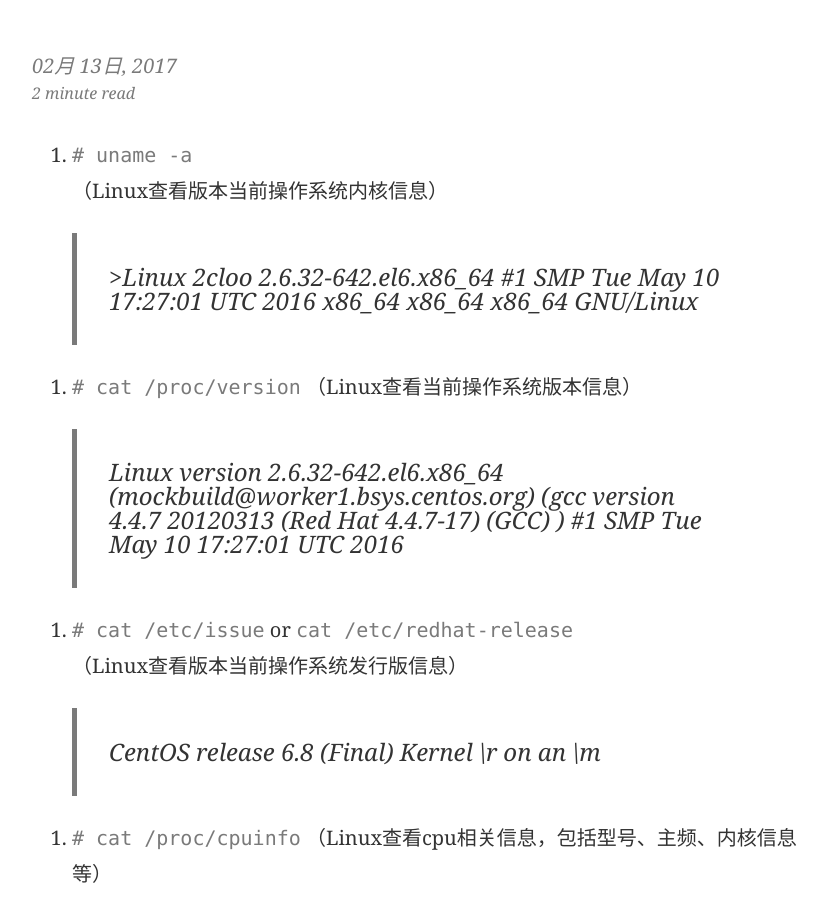
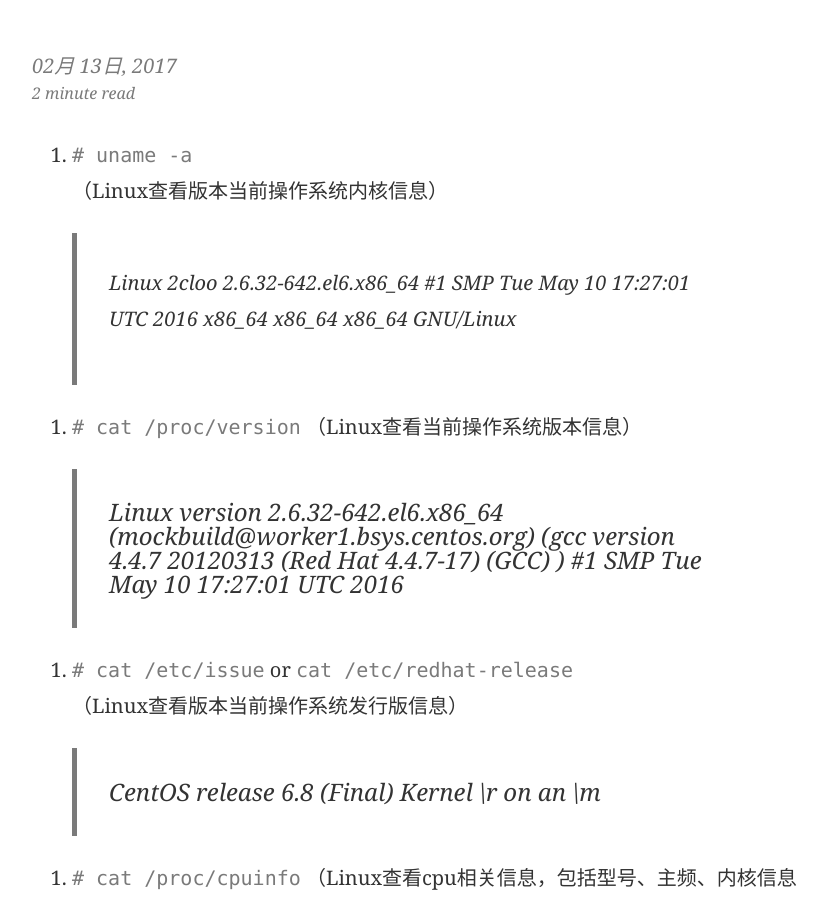
Before and after one commit to Adger01/blog.github.io, a Jekyll site: the page built from _posts/2017-02-13-Linux下如何查看版本信息.md, in a window 1280 px wide and 900 px high, scrolled down 324 px. Shown: the whole window, without its empty margins (224-1051 px from the left). Built offline with Jekyll 4.4.1, drawn with Linux system fonts in a browser that asks for light colours; some web fonts are replaced; comment, search, counter and statistics services are not loaded; part of the change alters nothing that is shown.

Commit message:
</blockquote>
</blockquote>

````diff
--- a/_posts/2017-02-13-Linux下如何查看版本信息.md
+++ b/_posts/2017-02-13-Linux下如何查看版本信息.md
@@ -3,14 +3,16 @@ layout:     post
 title:      Linux下如何查看版本信息
 date:       2017-02-13 10:31:19
 summary:    恩 还不错.
-categories: jekyll pixyll
+categories: linux
 ---
 
 
 1. ```# uname -a```
 （Linux查看版本当前操作系统内核信息）
 <blockquote>
->Linux 2cloo 2.6.32-642.el6.x86_64 #1 SMP Tue May 10 17:27:01 UTC 2016 x86_64 x86_64 x86_64 GNU/Linux
+<p>
+Linux 2cloo 2.6.32-642.el6.x86_64 #1 SMP Tue May 10 17:27:01 UTC 2016 x86_64 x86_64 x86_64 GNU/Linux
+</p>
 </blockquote>
 
 2. ```# cat /proc/version```
````
